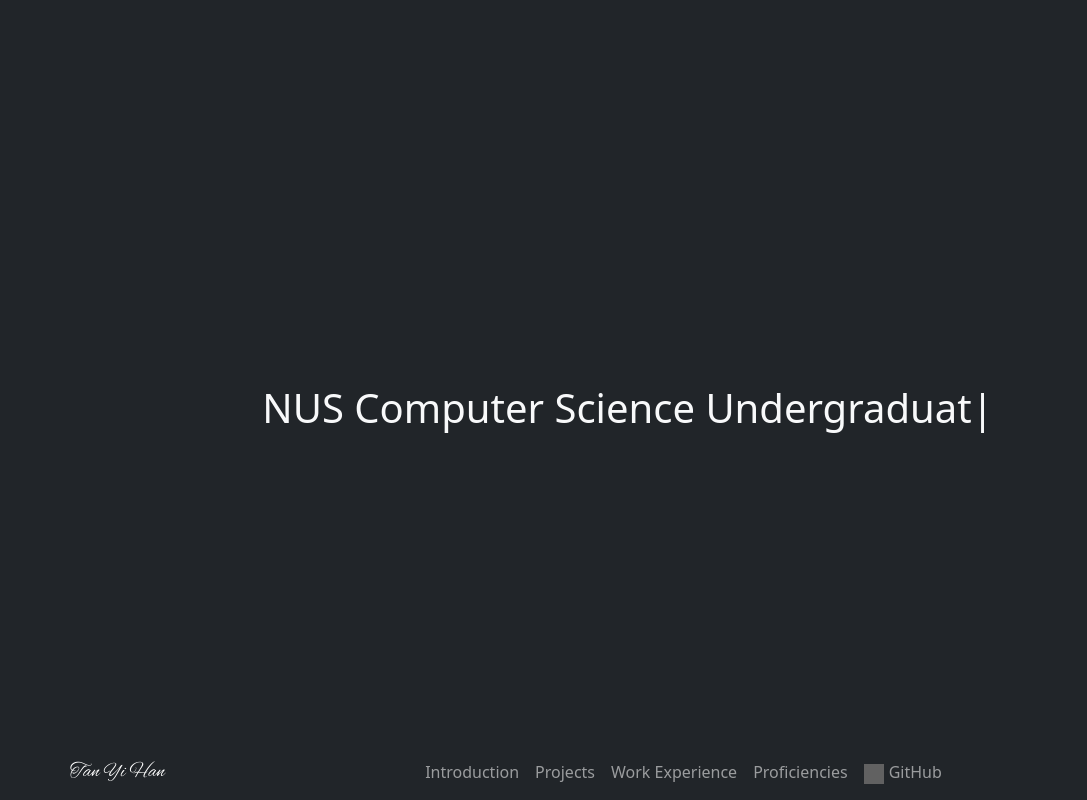
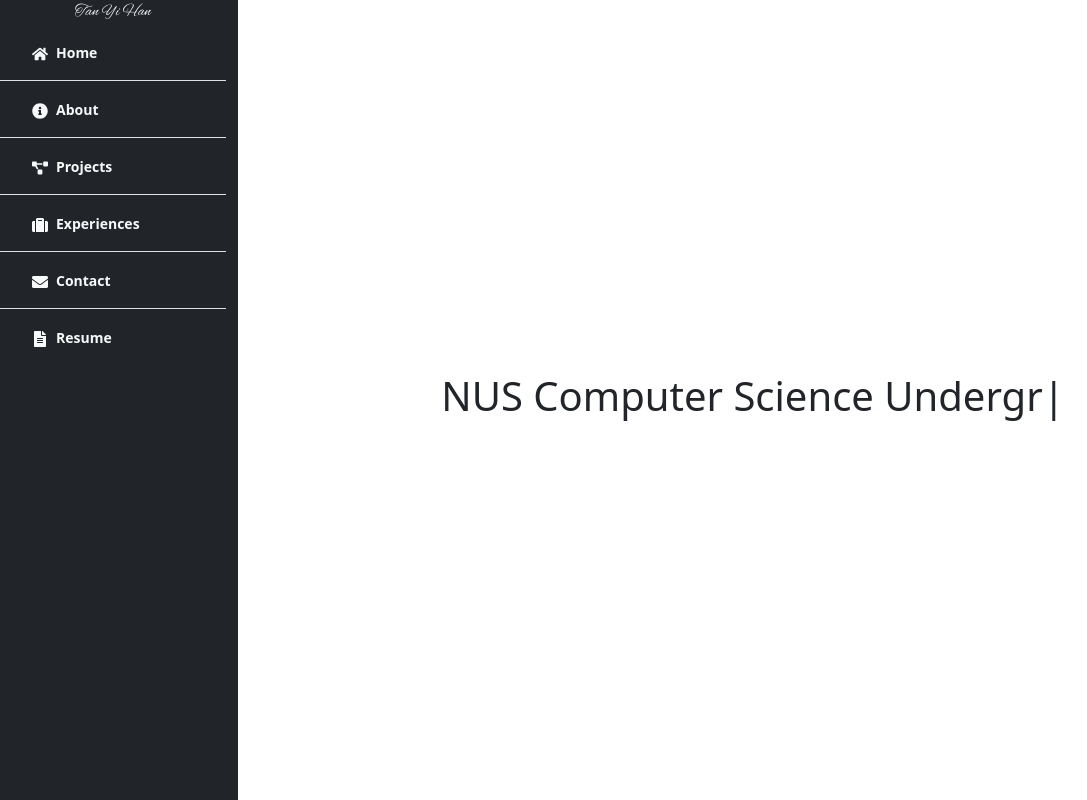
Before and after one commit to Sean-G-Han/Portfolio-Website, a React (Vite) app: page / in a window 1280 px wide. Shown: the top 800 px of the page, without its empty margins (12-1099 px from the left). Built offline with nearby package versions, Linux system fonts and the light colour scheme; grey boxes are pictures that could not be loaded; a web font is replaced by a local one.

Commit message:
Update to New Format

```diff
--- a/package.json
+++ b/package.json
@@ -15,6 +15,7 @@
     "react": "^18.3.1",
     "react-bootstrap": "^2.10.9",
     "react-dom": "^18.3.1",
+    "react-icons": "^5.5.0",
     "react-typed": "^2.0.12"
   },
   "devDependencies": {
--- /dev/null
+++ b/src/App.css
@@ -0,0 +1,9 @@
+.main-body {
+    margin-left: 250px;
+  }
+
+@media (max-width: 768px) {
+    .main-body {
+        margin-left: 100px;
+    }
+}
--- a/src/App.tsx
+++ b/src/App.tsx
@@ -1,17 +1,28 @@
 import 'bootstrap/dist/css/bootstrap.min.css';
-import Introduction from './Introduction';
-import NavigationBar from './NavigationBar';
+import './App.css'
+import Introduction from './components/Introduction';
+import Sidebar from './components/sidebar/Sidebar';
+import { Col, Container, Row } from 'react-bootstrap';
+import AboutMe from './components/AboutMe';
 
 function App() {
   return (
-    <div className='mb-5 bg-dark text-light'>
-      <NavigationBar />
-      <div id="introduction">
-      <Introduction />
-      </div>
+    <div>
+      <Container fluid className='m-0 p-0'>
+        <Row className='vh-100'>
+          <Sidebar />
+          <Col className='main-body'>
+            <Row>
+              <Introduction />
+            </Row>
+            <Row>
+              <AboutMe />
+            </Row>
+          </Col>
+        </Row>
+      </Container>
     </div>
   );
 }
 
-
 export default App;
--- a/src/NavigationBar.tsx
+++ /dev/null
@@ -1,33 +0,0 @@
-import { Container, Nav, Navbar } from "react-bootstrap";
-import "./FancyFont.css";
-
-function NavigationBar() {
-  return (
-    <Navbar fixed="bottom" bg="dark" data-bs-theme="dark" expand="lg">
-      <Container>
-      <Navbar.Brand href="#introduction" className="alex-brush-regular">Tan Yi Han</Navbar.Brand>
-      <Navbar.Toggle aria-controls="basic-navbar-nav" />
-      <Navbar.Collapse id="basic-navbar-nav" className="justify-content-center">
-        <Nav className="text-center">
-          <Nav.Link href="#introduction">Introduction</Nav.Link>
-          <Nav.Link href="#project">Projects</Nav.Link>
-          <Nav.Link href="#workExperience">Work Experience</Nav.Link>
-          <Nav.Link href="#proficiencies">Proficiencies</Nav.Link>
-                <Nav.Link href="https://github.com/Sean-G-Han?tab=repositories">
-                <img
-                  src="https://github.githubassets.com/images/modules/logos_page/GitHub-Mark.png"
-                  alt="GitHub"
-                  width="20"
-                  height="20"
-                  style={{ marginRight: "5px", filter: "invert(1)" }}
-                />
-                GitHub
-                </Nav.Link>
-        </Nav>
-      </Navbar.Collapse>
-      </Container>
-    </Navbar>
-  );
-}
-
-export default NavigationBar;
--- /dev/null
+++ b/src/components/AboutMe.tsx
@@ -0,0 +1,21 @@
+import React from 'react'
+import { Col, Container, Row } from 'react-bootstrap'
+
+function AboutMe() {
+  return (
+    <Container className="vh-100 d-flex align-items-center justify-content-center">
+			<Col>
+				<div />
+				<Row>
+					<center>
+						<h1>
+							About Me
+						</h1>
+					</center>
+				</Row>
+			</Col>
+    </Container>
+  )
+}
+
+export default AboutMe
--- a/src/Introduction.tsx
+++ b/src/components/Introduction.tsx
@@ -5,7 +5,7 @@
   return (
     <Container className="vh-100 d-flex align-items-center justify-content-center">
       <Col>
-        <div className="my-4" />
+        <div />
         <Row>
           <center>
             <h1>
--- /dev/null
+++ b/src/components/sidebar/BarItem.tsx
@@ -0,0 +1,30 @@
+import React from 'react'
+import { ListGroupItem, Nav, OverlayTrigger, Tooltip } from 'react-bootstrap'
+
+interface NavItemProps {
+  name: string;
+  link: string;
+  sub?: boolean;
+  children: React.ReactNode;
+}
+
+const BarItem: React.FC<NavItemProps> = ({ name, link, sub = false, children }) => {
+  return (
+    <ListGroupItem className='bg-dark text-light'>
+      <Nav>
+        <Nav.Item>
+          <Nav.Link href={link} className={sub ? 'text-secondary' : 'text-light fw-bold'}>
+          <OverlayTrigger placement="right"
+            overlay={<Tooltip id="tooltip-right">{name}</Tooltip>}
+          >
+            <span className='me-2'>{children}</span>
+          </OverlayTrigger>
+            <span className='d-none d-md-inline' style={{ fontSize: '0.875rem' }}>{name}</span>
+          </Nav.Link>
+        </Nav.Item>
+      </Nav>
+    </ListGroupItem>
+  );
+}
+
+export default BarItem;
--- a/src/FancyFont.css
+++ b/src/components/sidebar/FancyFont.css
@@ -4,4 +4,5 @@
     font-family: "Alex Brush", serif;
     font-weight: 400;
     font-style: normal;
+    font-size: 1rem;
   }
--- /dev/null
+++ b/src/components/sidebar/Sidebar.css
@@ -0,0 +1,15 @@
+.fixed-sidebar {
+    position: fixed;
+    top: 0;
+    left: 0;
+    bottom: 0;
+    z-index: 1000;
+    width: 250px;
+    overflow-y: auto;
+  }
+
+@media (max-width: 768px) {
+    .fixed-sidebar {
+        width: 100px;
+    }
+}
--- /dev/null
+++ b/src/components/sidebar/Sidebar.tsx
@@ -0,0 +1,37 @@
+import 'bootstrap/dist/css/bootstrap.min.css';
+import './FancyFont.css';
+import './Sidebar.css';
+import React from 'react';
+import { Container, ListGroup } from 'react-bootstrap';
+import BarItem from './BarItem';
+import { FaHome, FaInfoCircle, FaProjectDiagram, FaEnvelope, FaFileAlt, FaSuitcase } from 'react-icons/fa';
+
+function Sidebar() {
+  return (
+    <Container className='vh-100 bg-dark text-light fixed-sidebar'>
+      <ListGroup variant="flush">
+        <center className='alex-brush-regular'>Tan Yi Han</center>
+        <BarItem name="Home" link="/">
+          <FaHome />
+        </BarItem>
+        <BarItem name="About" link="/aboutMe">
+          <FaInfoCircle />
+        </BarItem>
+        <BarItem name="Projects" link="/projects">
+          <FaProjectDiagram />
+        </BarItem>
+        <BarItem name="Experiences" link="/experiences">
+          <FaSuitcase />
+        </BarItem>
+        <BarItem name="Contact" link="/contact">
+          <FaEnvelope />
+        </BarItem>
+        <BarItem name="Resume" link="/resume">
+          <FaFileAlt />
+        </BarItem>
+      </ListGroup>
+    </Container>
+  );
+}
+
+export default Sidebar;
```
Also changed, not shown: src/components/Projects.tsx (added, +15 -0 lines), src/components/Product.tsx (renamed from src/Product.tsx), 1 other file (tests, documents, lock files or other folders).
